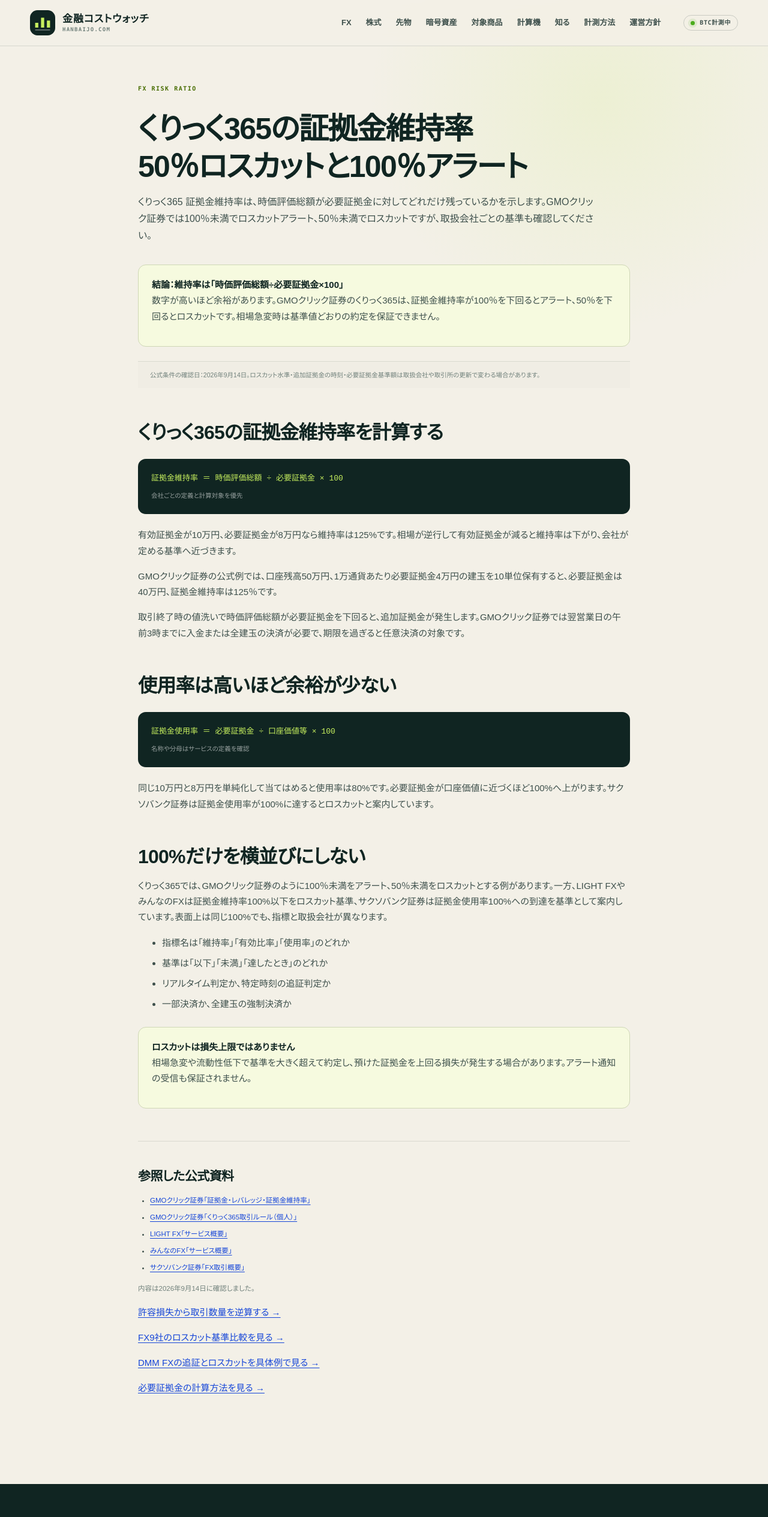
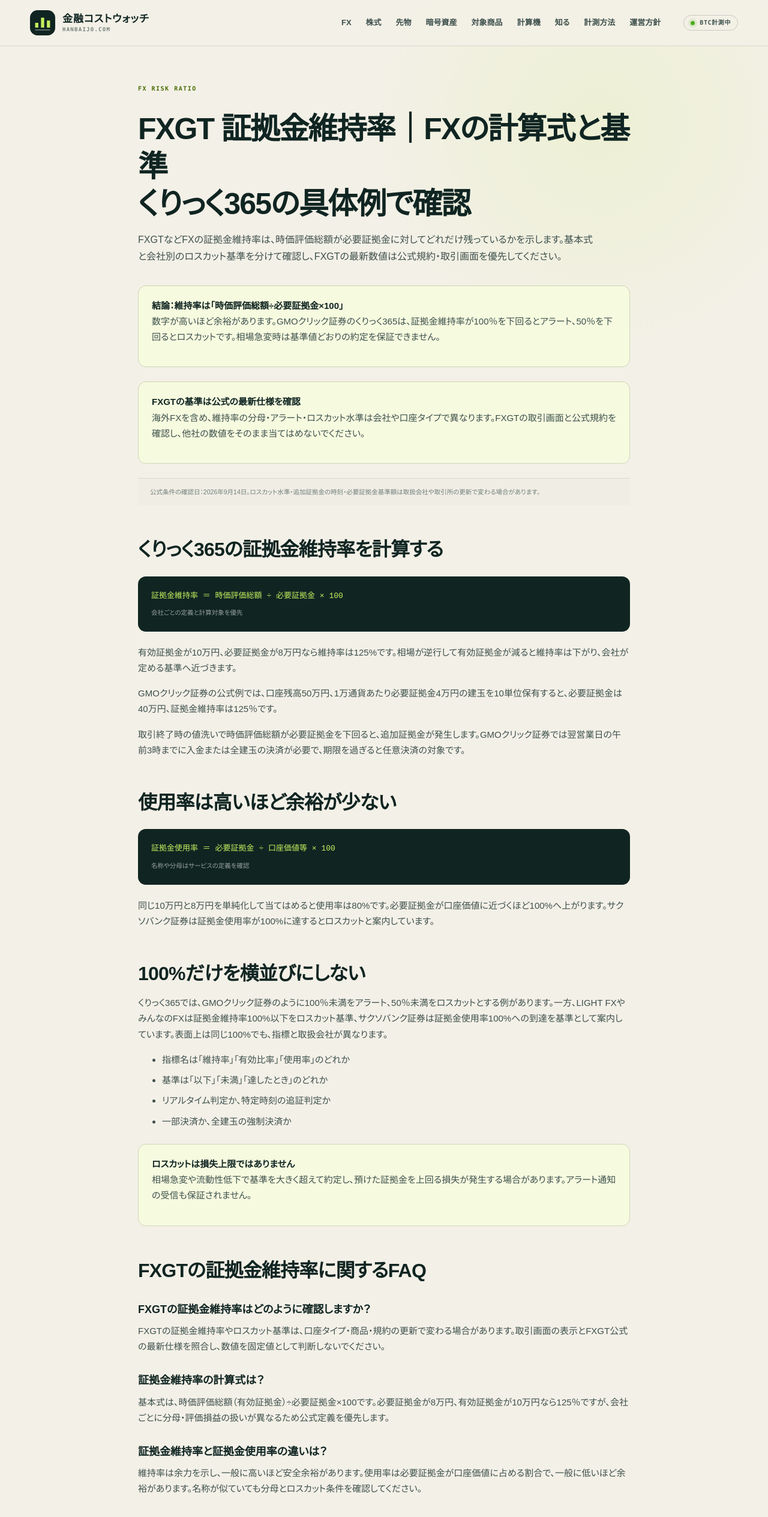
Before and after one commit to mrok18/hanbaijo, a Next.js app: page /articles/fx-margin-ratio-vs-usage in a window 1280 px wide. Shown: the top 2529 px of the page at 60% size. Built offline with nearby package versions, Linux system fonts and the light colour scheme.

Commit message:
seo: target FXGT margin ratio query

```diff
--- a/app/articles/fx-margin-ratio-vs-usage/page.tsx
+++ b/app/articles/fx-margin-ratio-vs-usage/page.tsx
@@ -1,18 +1,46 @@
+import type { Metadata } from 'next';
 import Link from 'next/link';
 
-export const metadata = {
+export const metadata: Metadata = {
   alternates: { canonical: '/articles/fx-margin-ratio-vs-usage' },
-  title: 'くりっく365 証拠金維持率｜50％ロスカット・100％アラートの計算',
-  description: 'くりっく365の証拠金維持率を、時価評価総額÷必要証拠金の式、GMOクリック証券の50％ロスカット・100％アラート、追加証拠金との違いで整理します。',
+  title: 'FXGT 証拠金維持率｜FXの計算式とロスカット基準の確認',
+  description: 'FXGTなどFXの証拠金維持率を、時価評価総額÷必要証拠金の式、ロスカット・アラート・追加証拠金との違いで整理します。会社ごとの公式基準を確認する方法も解説。',
 };
 
+const FAQS = [
+  {
+    question: 'FXGTの証拠金維持率はどのように確認しますか？',
+    answer: 'FXGTの証拠金維持率やロスカット基準は、口座タイプ・商品・規約の更新で変わる場合があります。取引画面の表示とFXGT公式の最新仕様を照合し、数値を固定値として判断しないでください。',
+  },
+  {
+    question: '証拠金維持率の計算式は？',
+    answer: '基本式は、時価評価総額（有効証拠金）÷必要証拠金×100です。必要証拠金が8万円、有効証拠金が10万円なら125％ですが、会社ごとに分母・評価損益の扱いが異なるため公式定義を優先します。',
+  },
+  {
+    question: '証拠金維持率と証拠金使用率の違いは？',
+    answer: '維持率は余力を示し、一般に高いほど安全余裕があります。使用率は必要証拠金が口座価値に占める割合で、一般に低いほど余裕があります。名称が似ていても分母とロスカット条件を確認してください。',
+  },
+] as const;
+
 export default function Page() {
+  const faqJsonLd = {
+    '@context': 'https://schema.org',
+    '@type': 'FAQPage',
+    mainEntity: FAQS.map((faq) => ({
+      '@type': 'Question',
+      name: faq.question,
+      acceptedAnswer: { '@type': 'Answer', text: faq.answer },
+    })),
+  };
+
   return (
     <article>
+      <script type="application/ld+json" dangerouslySetInnerHTML={{ __html: JSON.stringify(faqJsonLd).replace(/</g, '\\u003c') }} />
       <p className="page-kicker">FX RISK RATIO</p>
-      <h1>くりっく365の証拠金維持率<br/>50％ロスカットと100％アラート</h1>
-      <p className="lede">くりっく365 証拠金維持率は、時価評価総額が必要証拠金に対してどれだけ残っているかを示します。GMOクリック証券では100％未満でロスカットアラート、50％未満でロスカットですが、取扱会社ごとの基準も確認してください。</p>
+      <h1>FXGT 証拠金維持率｜FXの計算式と基準<br/>くりっく365の具体例で確認</h1>
+      <p className="lede">FXGTなどFXの証拠金維持率は、時価評価総額が必要証拠金に対してどれだけ残っているかを示します。基本式と会社別のロスカット基準を分けて確認し、FXGTの最新数値は公式規約・取引画面を優先してください。</p>
       <div className="callout"><strong>結論：維持率は「時価評価総額÷必要証拠金×100」</strong><p>数字が高いほど余裕があります。GMOクリック証券のくりっく365は、証拠金維持率が100％を下回るとアラート、50％を下回るとロスカットです。相場急変時は基準値どおりの約定を保証できません。</p></div>
+      <div className="callout"><strong>FXGTの基準は公式の最新仕様を確認</strong><p>海外FXを含め、維持率の分母・アラート・ロスカット水準は会社や口座タイプで異なります。FXGTの取引画面と公式規約を確認し、他社の数値をそのまま当てはめないでください。</p></div>
       <p className="panel-note">公式条件の確認日：2026年9月14日。ロスカット水準・追加証拠金の時刻・必要証拠金基準額は取扱会社や取引所の更新で変わる場合があります。</p>
 
       <h2>くりっく365の証拠金維持率を計算する</h2>
@@ -36,6 +64,14 @@ export default function Page() {
 
       <div className="callout"><strong>ロスカットは損失上限ではありません</strong><p>相場急変や流動性低下で基準を大きく超えて約定し、預けた証拠金を上回る損失が発生する場合があります。アラート通知の受信も保証されません。</p></div>
 
+      <h2>FXGTの証拠金維持率に関するFAQ</h2>
+      {FAQS.map((faq) => (
+        <section key={faq.question}>
+          <h3>{faq.question}</h3>
+          <p>{faq.answer}</p>
+        </section>
+      ))}
+
       <section className="article-sources" aria-labelledby="sources">
         <h2 id="sources">参照した公式資料</h2>
         <ul>
@@ -45,7 +81,7 @@ export default function Page() {
           <li><a href="https://min-fx.jp/lineup/fx/service/outline/" target="_blank" rel="noopener noreferrer">みんなのFX「サービス概要」</a></li>
           <li><a href="https://www.home.saxo/ja-jp/rates-and-conditions/forex/trading-conditions" target="_blank" rel="noopener noreferrer">サクソバンク証券「FX取引概要」</a></li>
         </ul>
-        <p>内容は2026年9月14日に確認しました。</p>
+        <p>内容は2026年9月16日に確認しました。FXGTを含む各社の最新基準は、発注前に公式資料と取引画面で確認してください。</p>
       </section>
 
       <p><Link href="/tools/fx-position-size-calculator">許容損失から取引数量を逆算する →</Link></p>
```
